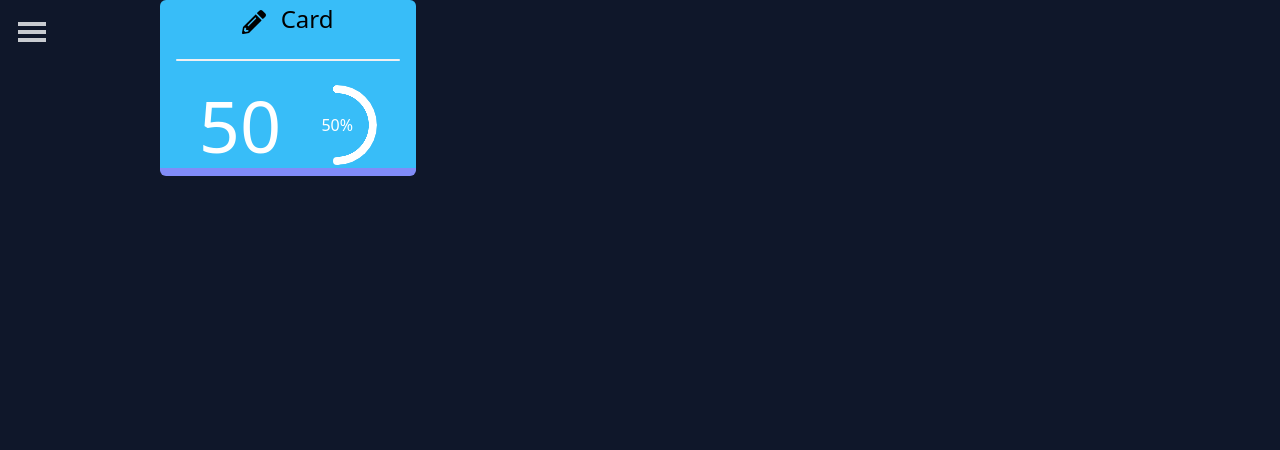
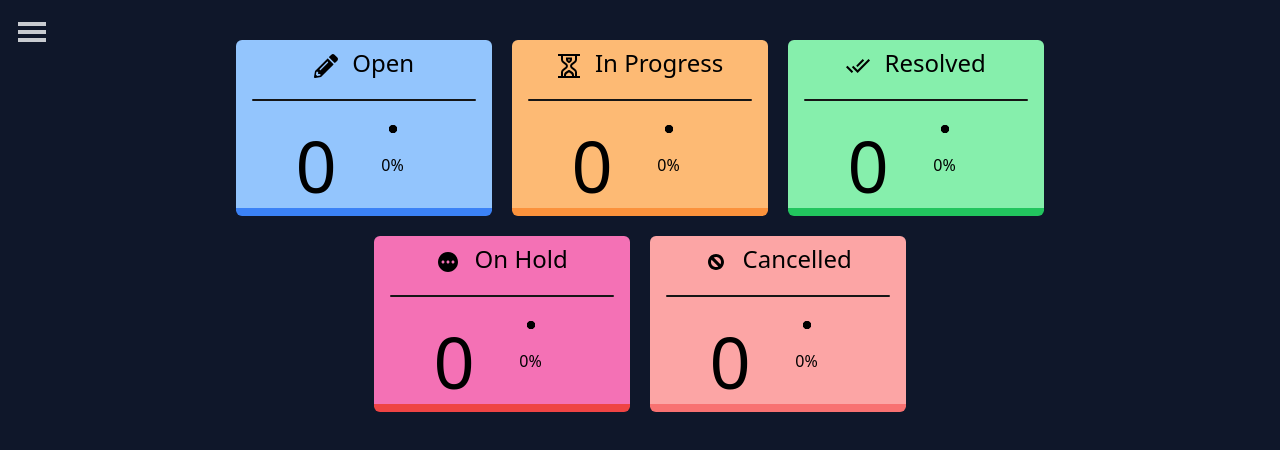
Before and after one commit to Beast0E4/CRM-React, a React (Vite) app: page / in a window 1280 px wide. Shown: the top 450 px of the page. Built offline with nearby package versions, Linux system fonts and the light colour scheme; no server answers; sample sign-in values are in the browser's storage.

Commit message:
Feat: Completed status cards

```diff
--- a/src/Redux/Slices/TicketSlice.js
+++ b/src/Redux/Slices/TicketSlice.js
@@ -4,7 +4,14 @@ import toast from "react-hot-toast";
 import axiosInstance from "../../config/axiosinstance";
 
 const initialState = {
-    ticketList: []
+    ticketList: [],
+    ticketDistribution: {
+        open: 0,
+        inProgress: 0,
+        onHold: 0,
+        cancelled: 0,
+        resolved: 0
+    }
 };
 
 export const getAllTicketsForTheUser = createAsyncThunk('tickets/getAllTicketsForTheUser', async () => {
@@ -33,6 +40,17 @@ const TicketSlice = createSlice({
         builder.addCase(getAllTicketsForTheUser.fulfilled, (state, action) => {
             if(!action?.payload?.data) return;
             state.ticketList = action?.payload?.data?.result;
+            const tickets = action?.payload?.data?.result;
+            state.ticketDistribution = {
+                open: 0,
+                inProgress: 0,
+                onHold: 0,
+                cancelled: 0,
+                resolved: 0
+            };
+            tickets.forEach(ticket => {
+                state.ticketDistribution[ticket.status] += 1;
+            });
         });
     }
 });
--- a/src/components/card.jsx
+++ b/src/components/card.jsx
@@ -1,7 +1,7 @@
-function Card({ children, fontColor = "text-white", dividerColor = "bg-gray-100", borderColor = "border-secondary", backgorund = "bg-primary", status = 50, titleText = "Card", quantity = 50 }) {
+function Card({ children, fontColor = "text-black", dividerColor = "bg-black", borderColor = "border-blue-500", backgorund = "bg-blue-300", status = 50, titleText = "Card", quantity = 50 }) {
     return (
-        <div className={`border-b-8 ${borderColor} w-64 h-44 rounded-md ${backgorund} flex flex-col justify-center items-center py-2`}>
-            <div className="text-black text-2xl mb-2">
+        <div className={`hover:scale-105 hover:transition-all ease-in-out duration-300 border-b-8 ${borderColor} w-64 h-44 rounded-md ${backgorund} flex flex-col justify-center items-center py-2`}>
+            <div className="text-black text-2xl mb-1 mt-1">
                 {children} <span>{titleText}</span>
             </div>
             <div className={`divider h-0.5 mx-4 rounded-sm ${dividerColor}`}></div>
--- a/src/pages/Home/home.jsx
+++ b/src/pages/Home/home.jsx
@@ -1,5 +1,9 @@
 import { useEffect } from "react";
 import { FaPencilAlt } from "react-icons/fa";
+import { GrInProgress } from "react-icons/gr";
+import { IoMdDoneAll } from "react-icons/io";
+import { MdPending } from "react-icons/md";
+import { TiCancel } from "react-icons/ti";
 import { useDispatch, useSelector } from "react-redux";
 
 import Card from "../../components/card";
@@ -24,9 +28,51 @@ function Home() {
 
     return (
         <HomeLayout>
-            <Card>
-                <FaPencilAlt className="inline mr-2"/>
-            </Card>
+            <div className="flex flex-row gap-5 justify-center items-center flex-wrap mt-10">
+                <Card
+                    titleText="Open"
+                    status={ticketState.ticketList.length ? (ticketState.ticketDistribution.open / ticketState.ticketList.length * 100).toFixed(2) : 0}
+                    quantity={ticketState.ticketDistribution.open}
+                >
+                    <FaPencilAlt className="inline mr-2"/>
+                </Card>
+                <Card
+                    titleText="In Progress"
+                    status={ticketState.ticketList.length ? (ticketState.ticketDistribution.inProgress / ticketState.ticketList.length * 100).toFixed(2) : 0}
+                    quantity={ticketState.ticketDistribution.inProgress}
+                    backgorund="bg-orange-300"
+                    borderColor="border-orange-400"
+                >
+                    <GrInProgress className="inline mr-2"/>
+                </Card>
+                <Card
+                    titleText="Resolved"
+                    status={ticketState.ticketList.length ? (ticketState.ticketDistribution.resolved / ticketState.ticketList.length * 100).toFixed(2) : 0}
+                    quantity={ticketState.ticketDistribution.resolved}
+                    backgorund="bg-green-300"
+                    borderColor="border-green-500"
+                >
+                    <IoMdDoneAll className="inline mr-2"/>
+                </Card>
+                <Card
+                    titleText="On Hold"
+                    status={ticketState.ticketList.length ? (ticketState.ticketDistribution.onHold / ticketState.ticketList.length * 100).toFixed(2) : 0}
+                    quantity={ticketState.ticketDistribution.onHold}
+                    backgorund="bg-accent"
+                    borderColor="border-red-500"
+                >
+                    <MdPending className="inline mr-2"/>
+                </Card>
+                <Card
+                    titleText="Cancelled"
+                    status={ticketState.ticketList.length ? (ticketState.ticketDistribution.cancelled / ticketState.ticketList.length * 100).toFixed(2) : 0}
+                    quantity={ticketState.ticketDistribution.cancelled}
+                    backgorund="bg-red-300"
+                    borderColor="border-red-400"
+                >
+                    <TiCancel className="inline mr-2"/>
+                </Card>
+            </div>
         </HomeLayout>
     );
 }
```
